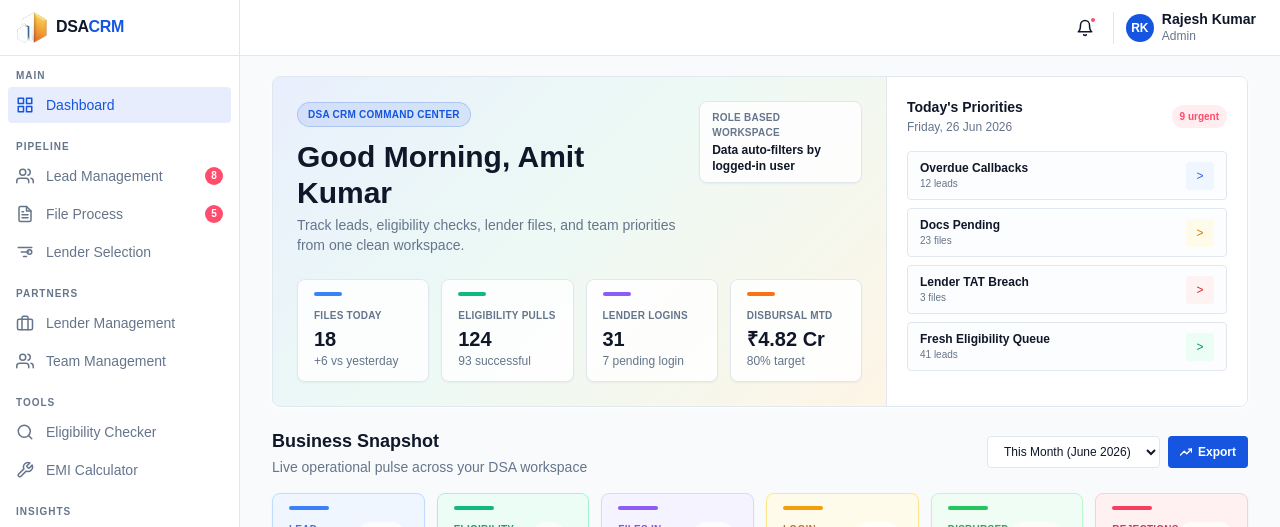
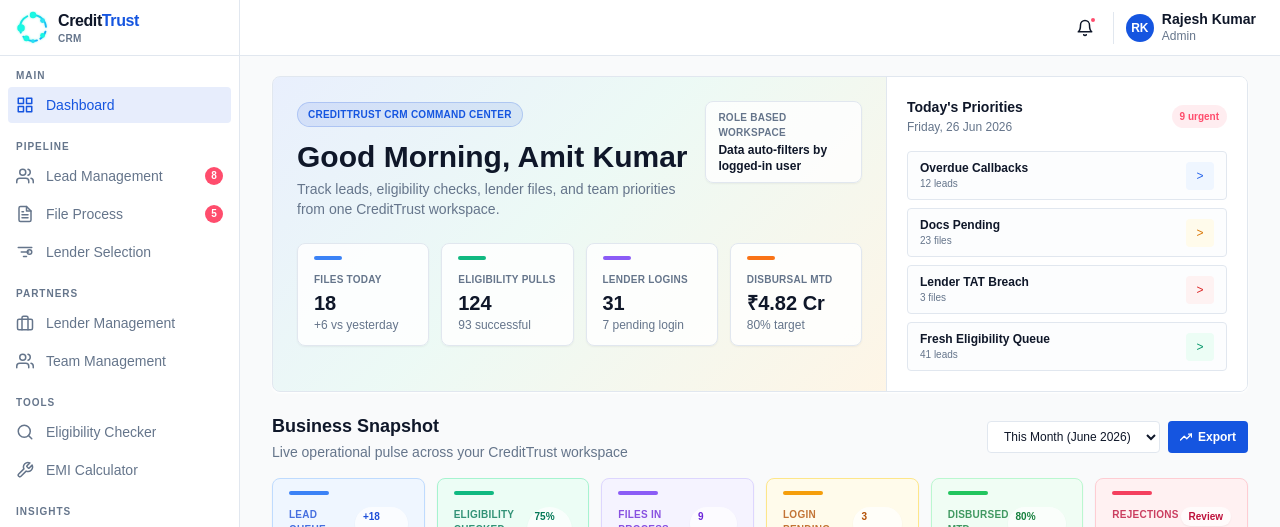
Before and after one commit to shubhamsoni-sketch/BUREAU-PORTAL, a Next.js app: page /crm in a window 1280 px wide. Shown: the top 527 px of the page. Built offline with nearby package versions, Linux system fonts and the light colour scheme; no server answers.

Commit message:
Apply CreditTrust CRM branding

```diff
--- a/src/app/crm/page.tsx
+++ b/src/app/crm/page.tsx
@@ -15,13 +15,13 @@ export default function DashboardPage() {
               <div className="flex flex-col sm:flex-row sm:items-start justify-between gap-4">
                 <div>
                   <div className="inline-flex items-center gap-2 rounded-full border border-primary/20 bg-primary/10 px-2.5 py-1 text-[10px] font-800 uppercase tracking-wide text-primary mb-3">
-                    DSA CRM Command Center
+                    CreditTrust CRM Command Center
                   </div>
                   <h1 className="text-2xl lg:text-3xl font-800 text-foreground">
                     Good Morning, Amit Kumar
                   </h1>
                   <p className="text-sm text-muted-foreground mt-1 max-w-2xl">
-                    Track leads, eligibility checks, lender files, and team priorities from one clean workspace.
+                    Track leads, eligibility checks, lender files, and team priorities from one CreditTrust workspace.
                   </p>
                 </div>
                 <div className="rounded-lg border border-border bg-card/80 px-3 py-2 shadow-sm">
@@ -89,7 +89,7 @@ export default function DashboardPage() {
           <div>
             <h2 className="text-lg font-800 text-foreground">Business Snapshot</h2>
             <p className="text-sm text-muted-foreground mt-0.5">
-              Live operational pulse across your DSA workspace
+              Live operational pulse across your CreditTrust workspace
             </p>
           </div>
           <div className="flex items-center gap-2">
--- a/src/app/crm/sign-up-login-screen/components/SignUpLoginContent.tsx
+++ b/src/app/crm/sign-up-login-screen/components/SignUpLoginContent.tsx
@@ -16,9 +16,9 @@ type SignUpForm = {
 };
 
 const demoCredentials = [
-  { role: 'Admin', name: 'Rajesh Kumar', avatar: 'RK', email: 'admin@dsacrm.in', password: 'Admin@2026' },
-  { role: 'Manager', name: 'Sunita Rao', avatar: 'SR', email: 'manager@dsacrm.in', password: 'Manager@2026' },
-  { role: 'DSA Agent', name: 'Priya Sharma', avatar: 'PS', email: 'agent@dsacrm.in', password: 'Agent@2026' },
+  { role: 'Admin', name: 'Rajesh Kumar', avatar: 'RK', email: 'admin@credittrust.in', password: 'Admin@2026' },
+  { role: 'Manager', name: 'Sunita Rao', avatar: 'SR', email: 'manager@credittrust.in', password: 'Manager@2026' },
+  { role: 'DSA Agent', name: 'Priya Sharma', avatar: 'PS', email: 'agent@credittrust.in', password: 'Agent@2026' },
 ];
 
 export default function SignUpLoginContent() {
@@ -101,17 +101,17 @@ export default function SignUpLoginContent() {
           <div className="flex items-center gap-3 mb-12">
             <AppLogo size={40} />
             <span className="text-2xl font-extrabold text-white tracking-tight">
-              DSA<span className="opacity-80">CRM</span>
+              Credit<span className="opacity-80">Trust</span>
             </span>
           </div>
           <h1 className="text-3xl xl:text-4xl font-800 text-white leading-tight mb-4">
-            India's most trusted
+            India&apos;s trusted
             <br />
-            Loan DSA platform
+            lending CRM platform
           </h1>
           <p className="text-white/70 text-base leading-relaxed max-w-sm">
-            Manage leads, track loan applications, connect with 50+ lenders, and grow your DSA
-            business — all from one powerful dashboard.
+            Manage leads, eligibility checks, lender files, and team workflows from one CreditTrust
+            workspace.
           </p>
         </div>
 
@@ -138,7 +138,7 @@ export default function SignUpLoginContent() {
           <div className="lg:hidden flex items-center gap-2 mb-8">
             <AppLogo size={32} />
             <span className="text-xl font-extrabold text-foreground tracking-tight">
-              DSA<span className="text-primary">CRM</span>
+              Credit<span className="text-primary">Trust</span>
             </span>
           </div>
 
@@ -164,7 +164,7 @@ export default function SignUpLoginContent() {
             <form onSubmit={handleLogin} className="space-y-4">
               <div>
                 <p className="text-2xl font-800 text-foreground mb-1">Welcome back</p>
-                <p className="text-sm text-muted-foreground">Sign in to your DSA CRM account</p>
+                <p className="text-sm text-muted-foreground">Sign in to your CreditTrust CRM account</p>
               </div>
 
               <div className="space-y-1">
@@ -175,7 +175,7 @@ export default function SignUpLoginContent() {
                   id="login-email"
                   type="email"
                   autoComplete="email"
-                  placeholder="you@dsacrm.in"
+                  placeholder="you@credittrust.in"
                   className="w-full h-10 px-3 rounded-sm border border-input bg-card text-sm text-foreground placeholder:text-muted-foreground focus:outline-none focus:ring-2 focus:ring-ring/40 transition-all"
                   {...loginForm.register('email', {
                     required: 'Email is required',
--- a/src/app/crm/team-management/components/TeamManagementContent.tsx
+++ b/src/app/crm/team-management/components/TeamManagementContent.tsx
@@ -575,7 +575,7 @@ export default function TeamManagementContent() {
                 type="email"
                 value={form.email}
                 onChange={(e) => setForm((p) => ({ ...p, email: e.target.value }))}
-                placeholder="priya@dsacrm.in"
+                placeholder="priya@credittrust.in"
                 className="w-full h-9 px-3 rounded-sm border border-input bg-background text-sm text-foreground placeholder:text-muted-foreground focus:outline-none focus:ring-2 focus:ring-ring/40"
               />
               {errors.email && <p className="text-xs text-danger">{errors.email}</p>}
--- a/src/crm/components/Sidebar.tsx
+++ b/src/crm/components/Sidebar.tsx
@@ -347,11 +347,16 @@ export default function Sidebar({
         ].join(' ')}
       >
         <div className="flex items-center gap-2">
-          <AppLogo size={32} />
+          <AppLogo size={34} />
           {!collapsed && (
-            <span className="font-extrabold text-base text-foreground tracking-tight whitespace-nowrap">
-              DSA<span className="text-primary">CRM</span>
-            </span>
+            <div className="leading-tight">
+              <p className="font-extrabold text-base text-foreground tracking-tight whitespace-nowrap">
+                Credit<span className="text-primary">Trust</span>
+              </p>
+              <p className="text-[10px] font-700 uppercase tracking-wide text-muted-foreground">
+                CRM
+              </p>
+            </div>
           )}
         </div>
         {!collapsed && (
--- a/src/crm/components/ui/AppLogo.tsx
+++ b/src/crm/components/ui/AppLogo.tsx
@@ -13,7 +13,7 @@ interface AppLogoProps {
 }
 
 const AppLogo = memo(function AppLogo({
-  src = '/assets/images/app_logo.png',
+  src = '/assets/images/credit-trust-mark.svg',
   iconName = 'SparklesIcon',
   size = 64,
   className = '',
```
